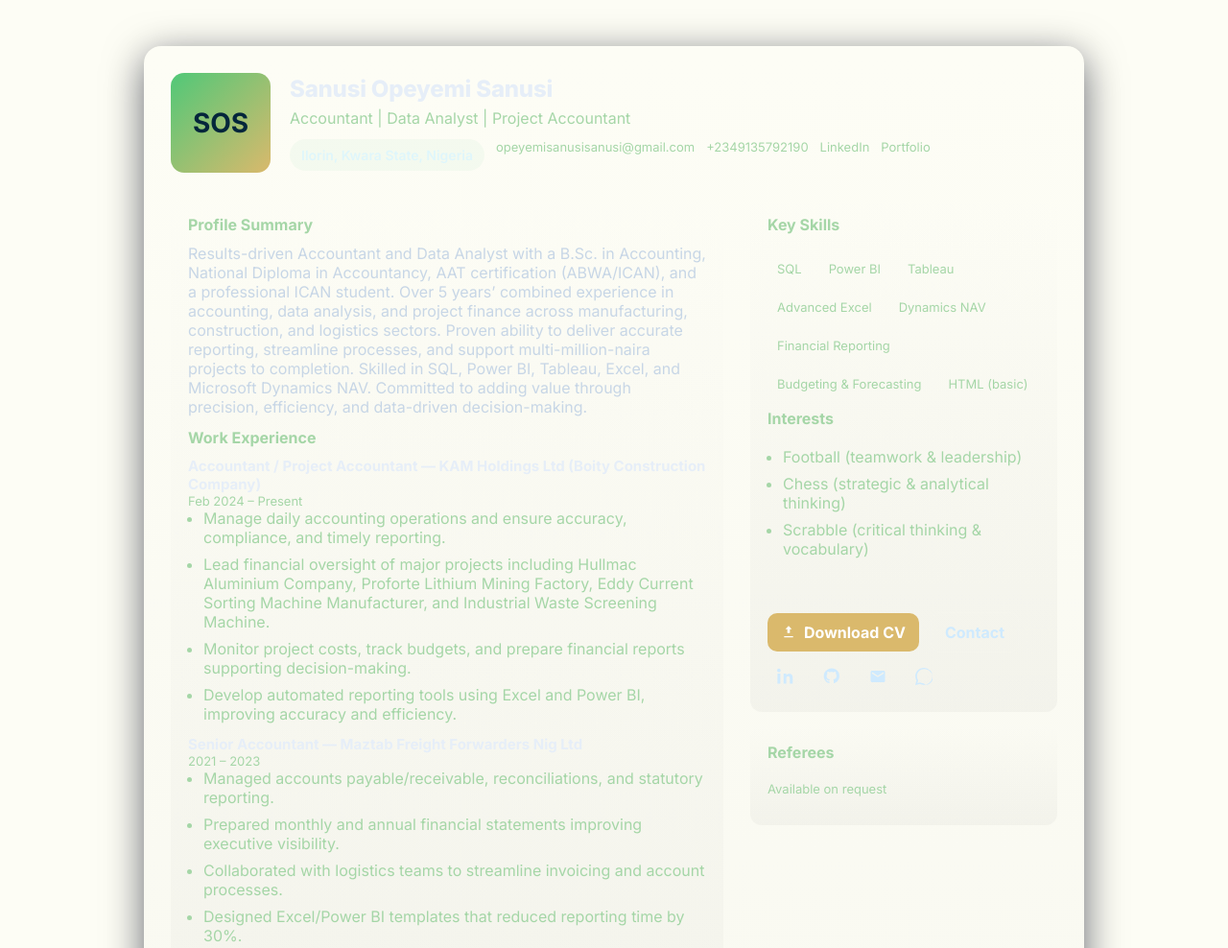
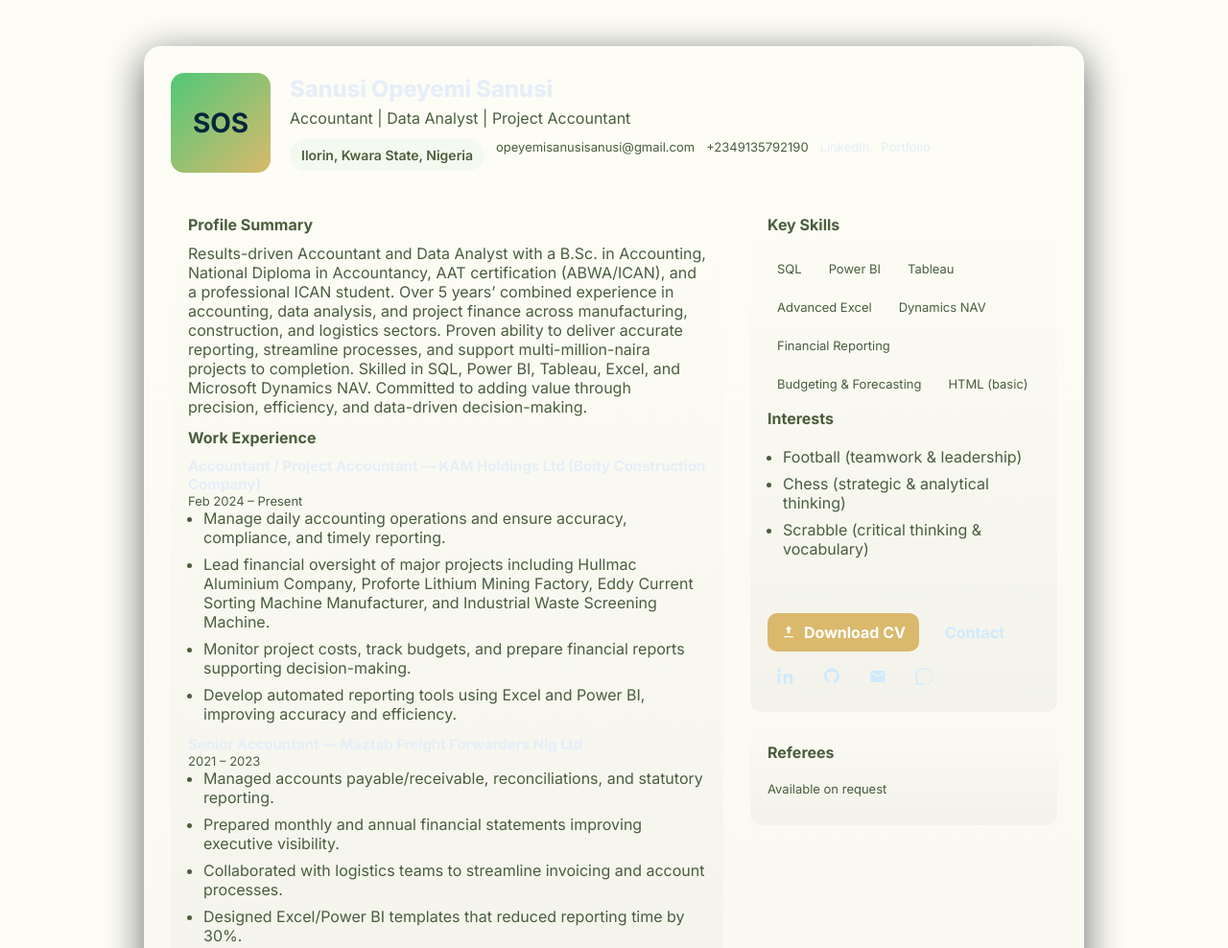
Before and after one commit to sanusi888/sanusi-portfolio, a plain HTML site: page resume.html in a window 1280 px wide. Shown: the top 988 px of the page at 96% size. Drawn offline with Linux system fonts and the light colour scheme.

Commit message:
Update resume.html

```diff
--- a/resume.html
+++ b/resume.html
@@ -31,19 +31,19 @@
 
     .header{flex:1}
     h1{margin:0;font-size:24px;font-weight:800;letter-spacing:-0.2px}
-    .role{color:#a5d6a7;margin-top:6px}
+    .role{color:#4b5d3e;margin-top:6px}
 
-    .contact{display:flex;flex-wrap:wrap;gap:12px;margin-top:12px;color:#a5d6a7;font-size:14px}
+    .contact{display:flex;flex-wrap:wrap;gap:12px;margin-top:12px;color#4b5d3e;font-size:14px}
     .contact a{color:inherit;text-decoration:none}
-    .pill{background:var(--glass);padding:8px 12px;border-radius:999px;font-weight:600;color:#dff6fb}
+    .pill{background:var(--glass);padding:8px 12px;border-radius:999px;font-weight:600;color:#4b5d3e}
 
     .grid{display:grid;grid-template-columns:1fr 320px;gap:28px;margin-top:26px}
 
     /* left column (main) */
     .card{background:linear-gradient(180deg, rgba(255,255,255,0.01), rgba(0,0,0,0.03));padding:18px;border-radius:12px}
-    h2{margin:0 0 10px 0;font-size:16px;color:#a5d6a7}
-    p{color:#c7d6e6;margin:0 0 12px 0}
-    ul{margin:0 0 12px 16px;padding:0;color:#a5d6a7}
+    h2{margin:0 0 10px 0;font-size:16px;color:#4b5d3e}
+    p{color:#4b5d3e;margin:0 0 12px 0}
+    ul{margin:0 0 12px 16px;padding:0;color:#4b5d3e}
     li{margin-bottom:8px}
 
     /* right column (sidebar) */
@@ -52,11 +52,11 @@
 
     /* skills tags */
     .skills{display:flex;flex-wrap:wrap;gap:8px}
-    .tag{background:rgba(255,255,255,0.02);padding:8px 10px;border-radius:8px;font-size:13px;color:#a5d6a7}
+    .tag{background:rgba(255,255,255,0.02);padding:8px 10px;border-radius:8px;font-size:13px;color:#4b5d3e}
 
     /* work item */
     .work h4{margin:0;font-size:15px}
-    .muted{color:#a5d6a7;font-size:13px}
+    .muted{color:#4b5d3e;font-size:13px}
 
     /* CTA row */
     .cta{display:flex;gap:12px;align-items:center;margin-top:18px}
```
